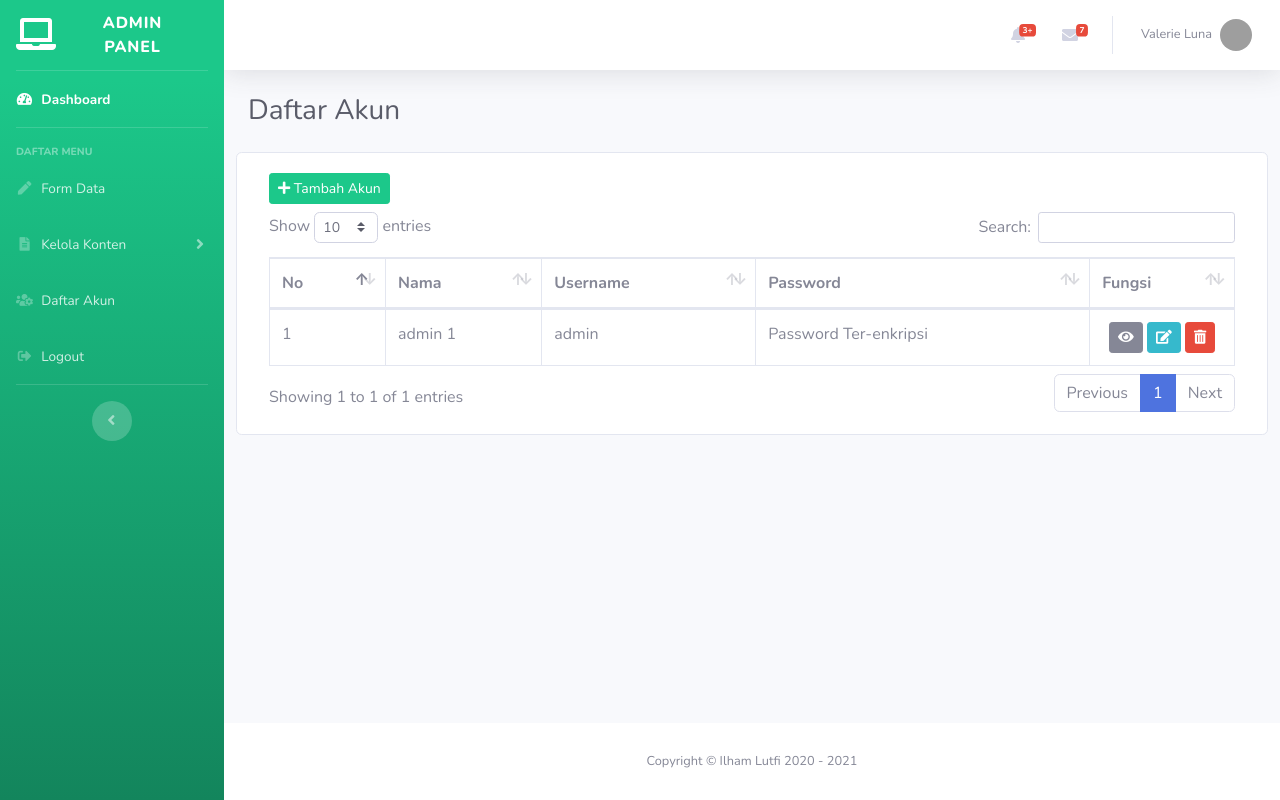
After one commit to ilhamlutfi/latihan, a PHP site: page /daftar-akun.php in a window 1280 px wide. The commit adds this page. Run offline with PHP 8.4, Linux system fonts and the light colour scheme; data comes from the database, SQL or seed files in the repository; some libraries are stand-ins or nearby versions; grey boxes are pictures that could not be loaded.

Commit message:
quarter 0105

```diff
--- /dev/null
+++ b/admin/daftar-akun.php
@@ -0,0 +1,95 @@
+<?php
+
+$title = "Daftar Akun";
+
+include 'layout/header.php';
+
+$data_akun = query("SELECT * FROM tbl_admin");
+
+?>
+
+<!-- Isi -->
+<div class="container-fluid">
+    <!-- Page Heading -->
+    <div class="d-sm-flex align-items-center justify-content-between mb-4">
+        <h1 class="h3 mb-0 text-gray-800"><?= $title; ?></h1>
+    </div>
+
+    <!-- Content Row -->
+    <div class="row">
+        <div class="card col-sm-12 mb-5">
+            <div class="card-body">
+                <div class="table-responsive">
+                    <table class="table table-bordered" id="dataTable" width="100%" cellspacing="0">
+                        <button class="btn btn-success btn-sm mb-2"><i class="fas fa-plus"></i> Tambah Akun</button>
+                        <thead>
+                            <tr>
+                                <th>No</th>
+                                <th>Nama</th>
+                                <th>Username</th>
+                                <th>Password</th>
+                                <th>Fungsi</th>
+                            </tr>
+                        </thead>
+
+                        <tbody>
+                            <?php $no = 1; ?>
+                            <?php foreach ($data_akun as $data) : ?>
+                                <tr>
+                                    <td><?= $no++; ?></td>
+                                    <td><?= $data['nama']; ?></td>
+                                    <td><?= $data['username']; ?></td>
+                                    <td>Password Ter-enkripsi</td>
+                                    <td width="15%" class="text-center">
+                                        <a href="" class="btn btn-secondary btn-sm"><i class="fas fa-eye" data-toggle="tooltip" title="Detail"></i></a>
+
+                                        <a href="" class="btn btn-info btn-sm"><i class="fas fa-edit" data-toggle="tooltip" title="Ubah"></i></a>
+
+                                        <a href="" class="btn btn-danger btn-sm" data-toggle="modal" data-target="#modalHapus<?= $data['id_admin']; ?>">
+                                            <i class="fas fa-trash-alt" data-toggle="tooltip" title="Hapus"></i></a>
+                                    </td>
+                                </tr>
+                            <?php endforeach; ?>
+                        </tbody>
+                    </table>
+                </div>
+            </div>
+        </div>
+    </div>
+</div>
+<!-- Isi -->
+
+<!-- Modal Tambah -->
+<div class="modal fade" id="modalTambah" tabindex="-1" aria-labelledby="exampleModalLabel" aria-hidden="true">
+    <div class="modal-dialog">
+        <div class="modal-content">
+            <div class="modal-header bg-success">
+                <h5 class="modal-title" id="exampleModalLabel"><i class="fas fa-user-plus"></i> Tambah Akun</h5>
+                <button type="button" class="close" data-dismiss="modal" aria-label="Close">
+                    <span aria-hidden="true">&times;</span>
+                </button>
+            </div>
+            <div class="modal-body">
+                <form action="" method="post">
+                    <div class="form-group">
+                        <label for="nama">Nama</label>
+                        <input type="text" name="nama" id="nama" class="form-control">
+                    </div>
+
+                    <div class="modal-footer">
+                        <button type="button" class="btn btn-secondary" data-dismiss="modal">Close</button>
+                        <button type="button" class="btn btn-primary">Save changes</button>
+                    </div>
+                </form>
+            </div>
+        </div>
+    </div>
+</div>
+
+<script type="text/javascript">
+    $(function() {
+        $('[data-toggle="tooltip"]').tooltip()
+    });
+</script>
+
+<?php include 'layout/footer.php'; ?>
--- a/admin/layout/header.php
+++ b/admin/layout/header.php
@@ -83,8 +83,22 @@
                 </div>
             </li>
 
+            <!-- Nav Item - Daftar Akun -->
+            <li class="nav-item">
+                <a class="nav-link" href="daftar-akun.php">
+                    <i class="fas fa-fw fa-users-cog"></i>
+                    <span>Daftar Akun</span></a>
+            </li>
+
+            <!-- Nav Item - Logout -->
+            <li class="nav-item">
+                <a class="nav-link" href="logout.php">
+                    <i class="fas fa-fw fa-sign-out-alt"></i>
+                    <span>Logout</span></a>
+            </li>
+
             <!-- Divider -->
-            <hr class="sidebar-divider d-none d-md-block">
+            <hr class="sidebar-divider">
 
             <!-- Sidebar Toggler (Sidebar) -->
             <div class="text-center d-none d-md-inline">
```
Also changed, not shown: db/latihan1.sql (+44 -3 lines), admin/index.php (indentation only).
